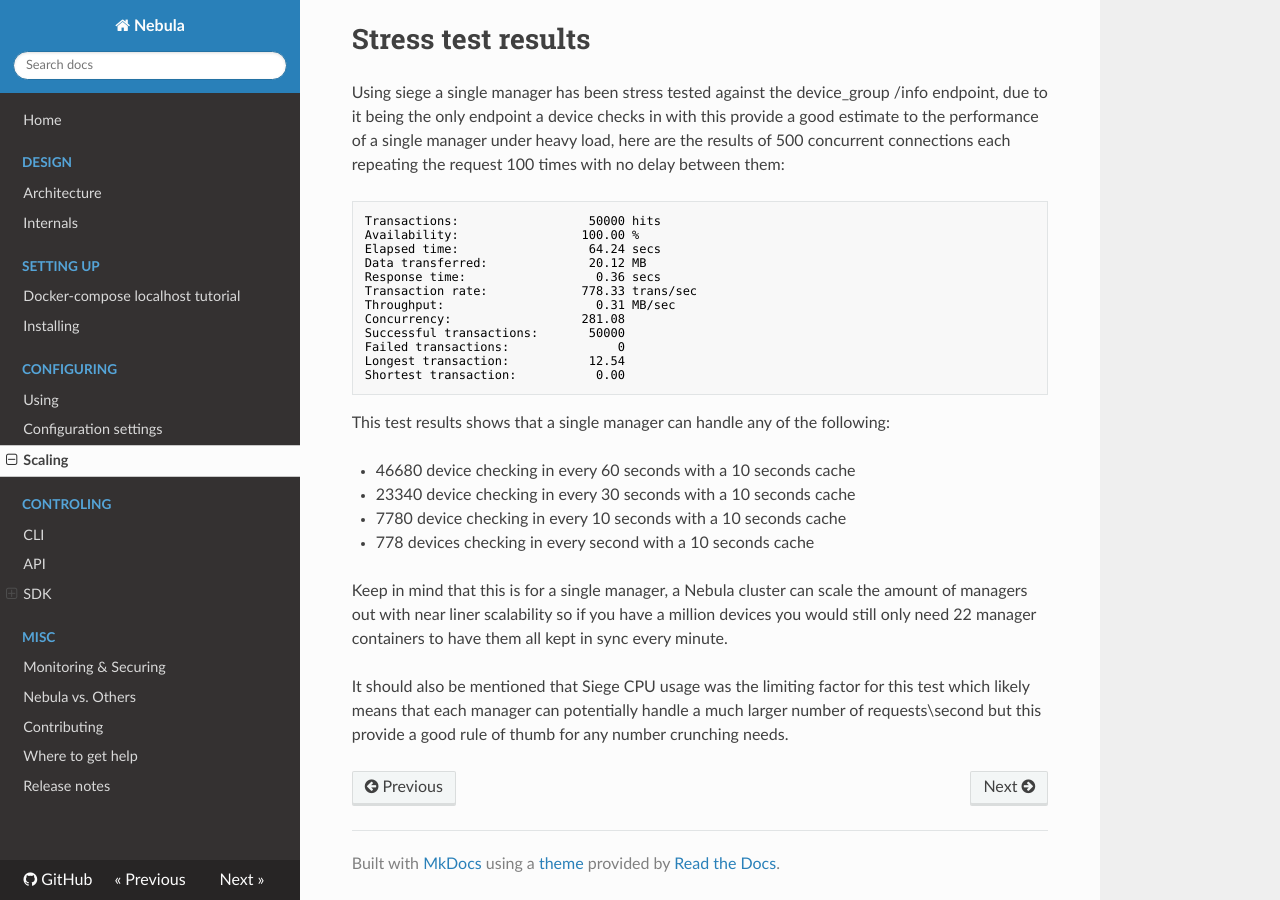
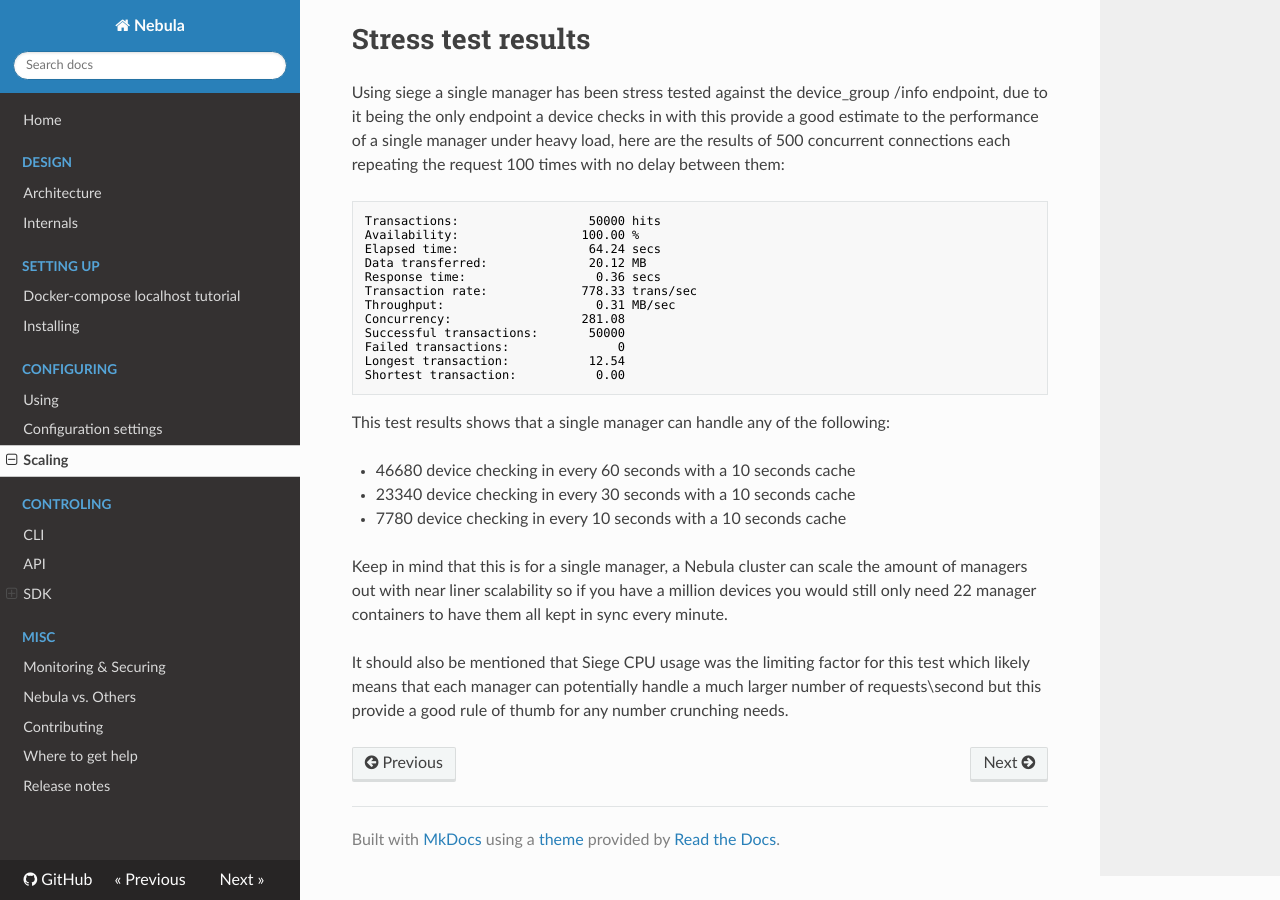
Before and after one commit to nebula-orchestrator/docs, an MkDocs documentation site: the page built from docs/scaling.md, in a window 1280 px wide and 900 px high, scrolled down 788 px. Built offline with MkDocs 1.6.1, drawn with Linux system fonts in a browser that asks for light colours; nearby versions of some CDN libraries; old or Windows-style settings are respelled for this version of MkDocs.

```diff
--- a/docs/scaling.md
+++ b/docs/scaling.md
@@ -34,7 +34,6 @@
 * 46680 device checking in every 60 seconds with a 10 seconds cache
 * 23340 device checking in every 30 seconds with a 10 seconds cache
 * 7780 device checking in every 10 seconds with a 10 seconds cache
-* 778 devices checking in every second with a 10 seconds cache
 
 Keep in mind that this is for a single manager, a Nebula cluster can scale the amount of managers out with near liner scalability so if you have a million devices you would still only need 22 manager containers to have them all kept in sync every minute.
 
```
